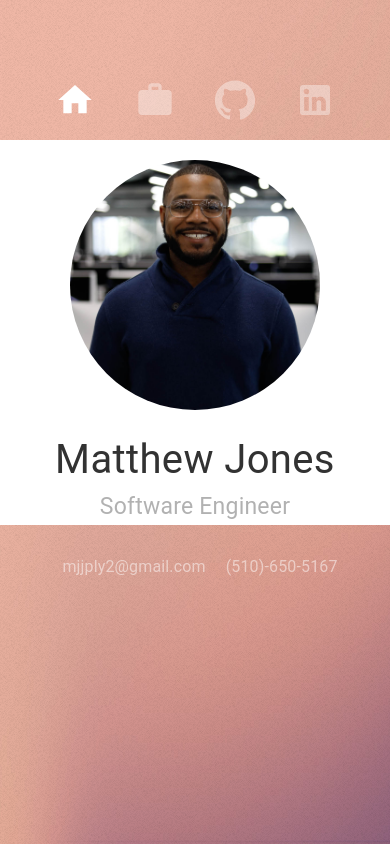
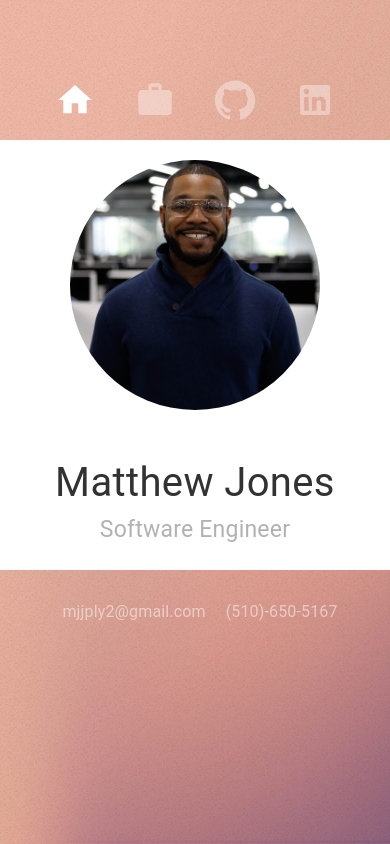
Before and after one commit to mjjply42/newPortfolio, a React (Create React App) app in the folder client/: page / in a window 390 px wide. Built offline with nearby package versions, Linux system fonts and the light colour scheme.

Commit message:
Finished mobile responsiveness for homepage --- need to possibly do the project page as well

```diff
--- a/client/src/components/MainSection.js
+++ b/client/src/components/MainSection.js
@@ -164,6 +164,7 @@ const styles = {
         justifyContent: 'center',
         alignItems: 'center',
         flexDirection: 'column',
+        minHeight: 140,
         minWidth: 300,
         height: 'auto',
     },
```
